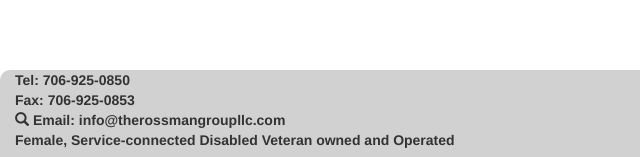
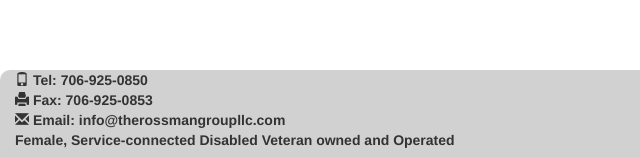
Before and after one commit to axecopfire/RGPage, a plain HTML site: page index.html in a window 1280 px wide. Shown: the part 640-797 px from the top of the page, 0-640 px from the left. Drawn offline with nearby package versions, Linux system fonts and the light colour scheme.

Commit message:
Glyphicons added to footer

```diff
--- a/index.html
+++ b/index.html
@@ -49,7 +49,7 @@
         </div>
     </div>
     <div class="container-fluid foot">
-        <p>Tel: 706-925-0850<br>Fax: 706-925-0853<br><span class="glyphicon glyphicon-search" aria-hidden="true"></span> Email: info@therossmangroupllc.com<br>Female, Service-connected Disabled Veteran owned and Operated</p>
+        <p><span class="glyphicon glyphicon-phone" aria-hidden="true"></span> Tel: 706-925-0850<br><span class="glyphicon glyphicon-print" aria-hidden="true"></span> Fax: 706-925-0853<br><span class="glyphicon glyphicon-envelope" aria-hidden="true"></span> Email: info@therossmangroupllc.com<br>Female, Service-connected Disabled Veteran owned and Operated</p>
     </div>
 </body>
 </html>
```
